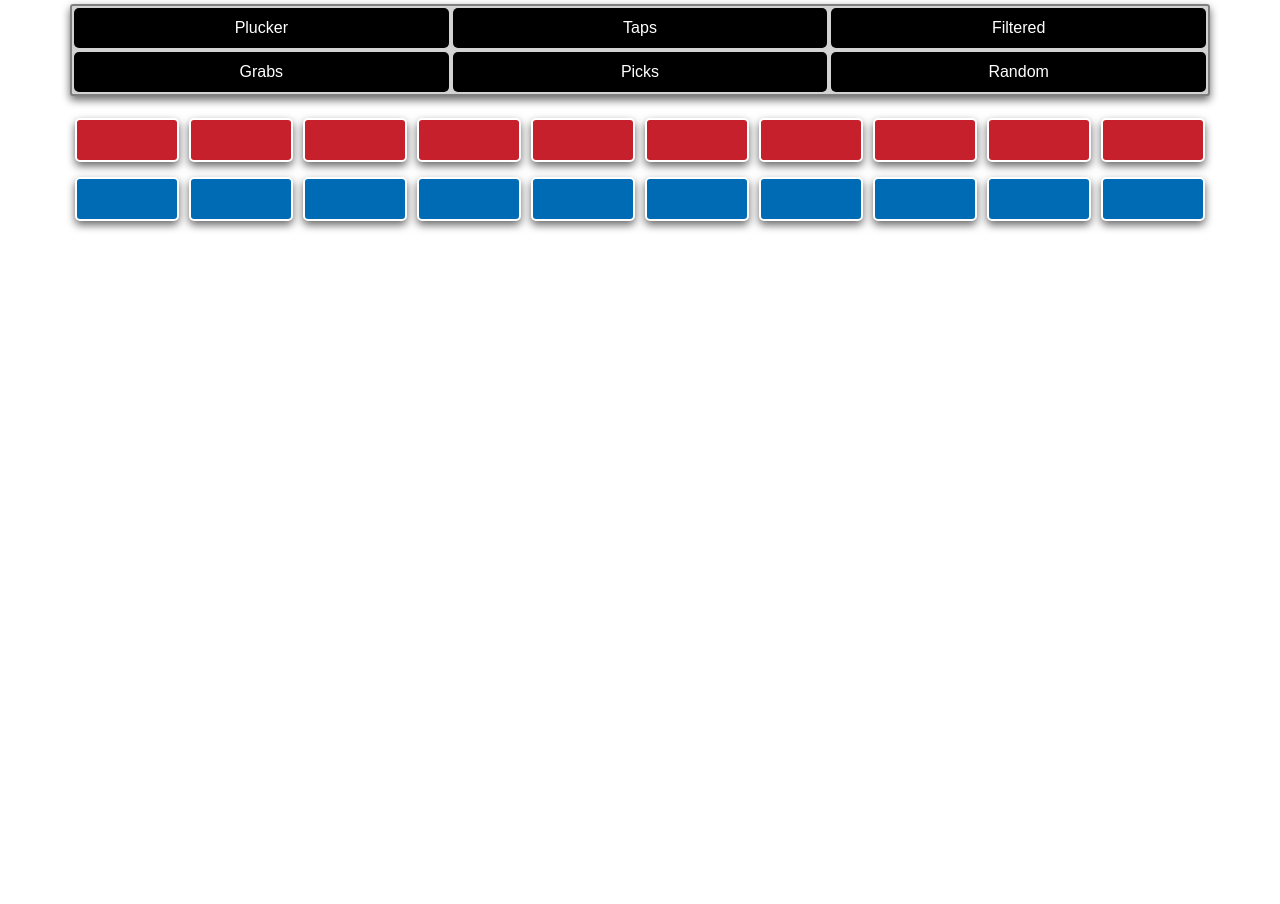
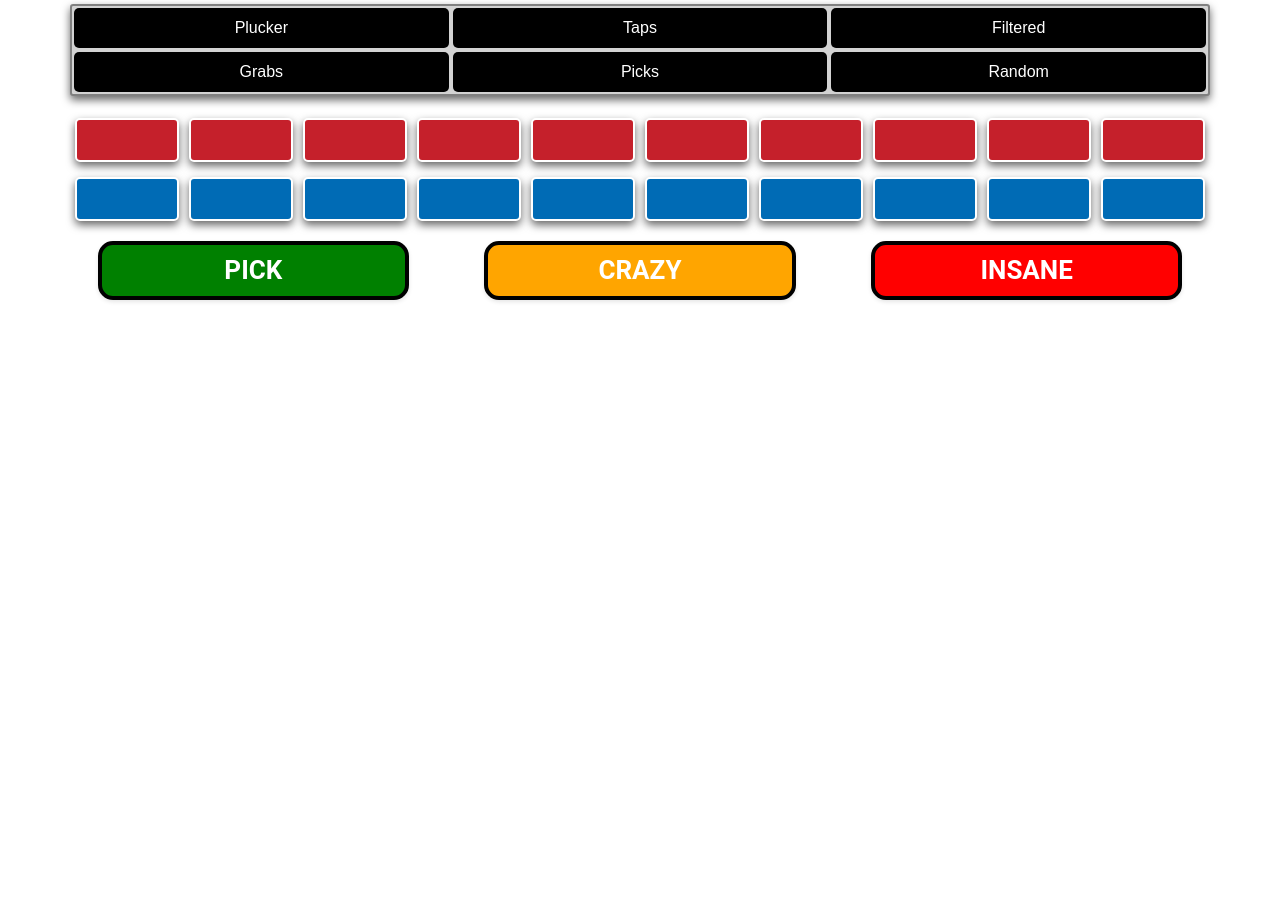
Before and after one commit to comfybear71/kenoBuddy, a Flask app: page / in a window 1280 px wide. Shown: the part 1228-2132 px from the top of the page. Run offline with Flask 3, Linux system fonts and the light colour scheme; data that the repository does not hold is empty; some libraries are stand-ins or nearby versions.

Commit message:
fixed up css for craziy numbers

```diff
--- a/static/css/main.css
+++ b/static/css/main.css
@@ -49,6 +49,20 @@ body {
 
 .crazies {
     grid-column: span 1 / 3;
+}
+
+.crazies {
+    display: grid;
+    grid-template-columns: repeat(3, minmax(150px, 1fr)); /* Adjust 150px as needed */
+    gap: 20px;
+    justify-items: stretch;
+}
+
+.category-column {
+    display: flex;
+    flex-direction: column;
+    align-items: center; /* Center the items in the column */
+    /* Remove min-width if you're setting it in grid-template-columns */
 }
 
 @media only screen and (min-width: 1025px) {
@@ -216,7 +230,7 @@ body {
     }
 
     .top-text {
-        font-size: 31px;
+        font-size: 24px;
         color: white;
         font-weight: bold;
         margin: -5px;
@@ -417,80 +431,37 @@ body {
         border: 2px solid white;
         box-shadow: 0px 4px 8px rgba(0, 0, 0, 0.6);
     }
-    .pick-row,
-    .crazy-row,
-    .insane-row,
-    .hat-trick-row {
-        display: flex;
-        flex-wrap: nowrap;
-        gap: 10px;
-    }
-    .hat-trick-item {
-        flex: 1;
-        display: flex;
-        flex-direction: column;
-        align-items: center;
-        font-size: 18px;
-        color: lightgrey;
-        font-weight: bold;
-        justify-content: center;
-        padding: 0px;
-        border-radius: 15px;
-        border: 4px solid black;
-        margin-bottom: 10px;
-        height: 60px;
-        width: 80px;
-    }
-    .pick-item {
-        flex: 1;
+    .pick-item,
+    .crazy-item,
+    .insane-item {
         display: flex;
         flex-direction: column;
         align-items: center;
         font-size: 26px;
         color: white;
         font-weight: bold;
-        border: 2px solid white;
         justify-content: center;
         padding: 5px;
-        background-color: green;
         border-radius: 15px;
         box-shadow: 0 2px 4px rgba(0, 0, 0, 0.1);
         border: 4px solid black;
         margin-bottom: 10px;
+        width: 80%; /* Adjust this percentage as needed */
+        margin: 0 auto;
+        margin-bottom: 20px;
     }
+
+    .pick-item {
+        background-color: green;
+    }
+
     .crazy-item {
-        flex: 1;
-        display: flex;
-        flex-direction: column;
-        align-items: center;
-        font-size: 26px;
-        color: white;
-        font-weight: bold;
-        border: 2px solid white;
-        justify-content: center;
-        padding: 5px;
-        background-color: red;
-        border-radius: 15px;
-        box-shadow: 0 2px 4px rgba(0, 0, 0, 0.1);
-        border: 4px solid black;
-        margin-bottom: 10px;
+        background-color: orange;
     }
     .insane-item {
-        flex: 1;
-        display: flex;
-        flex-direction: column;
-        align-items: center;
-        font-size: 26px;
-        color: white;
-        font-weight: bold;
-        border: 2px solid white;
-        justify-content: center;
-        padding: 5px;
-        background-color: orange;
-        border-radius: 15px;
-        box-shadow: 0 2px 4px rgba(0, 0, 0, 0.1);
-        border: 4px solid black;
+        background-color: red;
     }
+
     .default-message {
         background-color: black;
     }
--- a/static/js/script.js
+++ b/static/js/script.js
@@ -7,6 +7,15 @@ let globalGameNumber = [];
 let globalCurrentGameNumber = [];
 let globalNumbers_array = []
 
+
+
+addChangeListener('jurisdiction', onJurisdictionChange);
+addChangeListener('numOfGames', onNumOfGamesChange);
+var chances= document.getElementById("chances");
+var clear = document.getElementById("clear");
+var draw = document.getElementById("draw");
+var previous = document.getElementById("previous");
+var plucker = document.getElementById("plucker");
 
 
 function addChangeListener(elementId, callback) {
@@ -22,9 +31,6 @@ const appState = {
         return document.getElementById('numOfGames').value;
     }
 };
-
-addChangeListener('jurisdiction', onJurisdictionChange);
-addChangeListener('numOfGames', onNumOfGamesChange);
 
 function fetchDataAndUpdateDOM() {
     if (isFetching) return;
@@ -99,7 +105,6 @@ function fetchDataAndUpdateDOM() {
         });
 }
 
-///////////////////////////////////////////////////////////
 function onJurisdictionChange() {
     console.log('Jurisdiction changed to: ', document.getElementById('jurisdiction').value);
     const selectedJurisdiction = this.value;
@@ -329,8 +334,6 @@ function revertStyles() {
     }
 }
 
-
-
 function hotNumber(hotNumbers){
 
     if (Array.isArray(hotNumbers)) {
@@ -362,12 +365,6 @@ function coldNumber(coldNumbers){
     }
 }
 
-var chances= document.getElementById("chances");
-var clear = document.getElementById("clear");
-var draw = document.getElementById("draw");
-var previous = document.getElementById("previous");
-var plucker = document.getElementById("plucker");
-
 clear.addEventListener("click", function() {
     currentIndex = 0;
     revertStyles();
@@ -384,18 +381,24 @@ draw.addEventListener("click", function() {
     runMain(globalCurrentDraw, currentIndex, globalCurrentDraw.length);
 });
 
-chances.addEventListener("click", function() {
+const twoButtons = ['chances', 'random'];
+twoButtons.forEach(buttonId => {
+    document.getElementById(buttonId).addEventListener('click', handleTwoButtonClick);
+});
+
+function handleTwoButtonClick(event){
+    const buttonName = event.target.id;
+
+    if (buttonName === 'random' || buttonName === 'chances') {
         currentIndex = 0;
         revertStyles();
-
-    let message1 = 'Take your Chance';
+        let message1 = 'Random/Chances Draw';
         caption.innerHTML = message1
         caption1.innerHTML = message1
         const randomNumbers = generateUniqueRandomNumbers(20, 80);
         runMain(randomNumbers, 0, randomNumbers.length);
-
-
-});
+    }
+}
 
 function generateUniqueRandomNumbers(count, max) {
     const numbers = new Set();
@@ -405,7 +408,6 @@ function generateUniqueRandomNumbers(count, max) {
     }
     return [...numbers];
 }
-
 
 previous.addEventListener("click", function() {
 
@@ -443,16 +445,13 @@ previous.addEventListener("click", function() {
 });
 
 
-
-
-
 const buttons = ['taps', 'plucker', 'grabs', 'picks', 'filtered'];
 buttons.forEach(buttonId => {
     document.getElementById(buttonId).addEventListener('click', handleButtonClick);
 });
 
 function handleButtonClick(event) {
-    const buttonName = event.target.id; // This gets the id of the clicked button, which you've set to the name
+    const buttonName = event.target.id;
 
     const requestBody = {
         jurisdiction: appState.jurisdiction,
@@ -517,172 +516,82 @@ function handleButtonClick(event) {
 
 
 
-
-
-
-
-
-
-
-
-
-
-
-
-
-
-
-
-
-
-
-
 function crazy_numbers(current_game_number, indices, numbers_array) {
-
-    crazy_number_dict = {}
+    let crazy_number_dict = {};
 
     for (let i = 0; i < numbers_array.length; i++) {
+        let idx = indices[i][0];
+        let conditionMet = (idx > 10) || (idx === 'm');
 
-        let idx = indices[i][0];
-
-        if (idx > 10 && idx <= 20) {
+        if (conditionMet) {
+            let indexValue = idx === 'm' ? document.getElementById('numOfGames').value : idx;
             crazy_number_dict[i + 1] = {
                 'number': numbers_array[i],
                 'game_number': current_game_number,
-                'index': idx
-            };
-        } else if (idx > 20 && idx <= 25) {
-            crazy_number_dict[i + 1] = {
-                'number': numbers_array[i],
-                'game_number': current_game_number,
-                'index': idx
-            };
-        } else if (idx > 25 && idx <= 30) {
-            crazy_number_dict[i + 1] = {
-                'number': numbers_array[i],
-                'game_number': current_game_number,
-                'index': idx
-            };
-        } else if (idx > 30) {
-            crazy_number_dict[i + 1] = {
-                'number': numbers_array[i],
-                'game_number': current_game_number,
-                'index': idx
-            };
-        } else if (indices[i][0] === 'm') {
-            crazy_number_dict[i + 1] = {
-                'number': numbers_array[i],
-                'game_number': current_game_number,
-                'index': document.getElementById('numOfGames').value
+                'index': indexValue
             };
         }
     }
     createCrazyNumberDivs(crazy_number_dict);
 }
 
-// Base function to create items for each category (PICK, CRAZY, INSANE)
-function createPickItem(number, index) {
+function createItem(number, index, type) {
     const item = document.createElement('div');
-    item.className = 'pick-item';
+    item.className = `${type}-item`;
 
-    // Top text for the number
     const topText = document.createElement('div');
     topText.className = 'top-text';
     topText.textContent = number;
     item.appendChild(topText);
 
-    // Bottom text for the index
     const bottomText = document.createElement('div');
     bottomText.className = 'bottom-text';
-    bottomText.textContent = index + ' ago';
+    bottomText.textContent =  + index + ' games ago';
     item.appendChild(bottomText);
 
     return item;
 }
 
-function createCrazyItem(number, index) {
-    const item = document.createElement('div');
-    item.className = 'crazy-item';
+function createCrazyNumberDivs(crazyNumberDict) {
+    const pickColumn = document.getElementById('pickColumn') || createCategoryColumn('pick');
+    const crazyColumn = document.getElementById('crazyColumn') || createCategoryColumn('crazy');
+    const insaneColumn = document.getElementById('insaneColumn') || createCategoryColumn('insane');
 
-    // Top text for the number
-    const topText = document.createElement('div');
-    topText.className = 'top-text';
-    topText.textContent = number;
-    item.appendChild(topText);
+    // Clear the container to ensure we're not duplicating elements
+    pickColumn.innerHTML = '';
+    crazyColumn.innerHTML = '';
+    insaneColumn.innerHTML = '';
 
-    // Bottom text for the index
-    const bottomText = document.createElement('div');
-    bottomText.className = 'bottom-text';
-    bottomText.textContent = index + ' ago';
-    item.appendChild(bottomText);
+    // Append labels
+    pickColumn.appendChild(createPickMessage('PICK'));
+    crazyColumn.appendChild(createCrazyMessage('CRAZY'));
+    insaneColumn.appendChild(createInsaneMessage('INSANE'));
 
-    return item;
+    // Populate columns based on the crazy number dictionary data
+    for (const [key, value] of Object.entries(crazyNumberDict)) {
+        let type;
+        if (value.index >= 10 && value.index < 15) {
+            type = 'pick';
+        } else if (value.index >= 15 && value.index < 20) {
+            type = 'crazy';
+        } else if (value.index >= 20) {
+            type = 'insane';
         }
 
-function createInsaneItem(number, index) {
-    const item = document.createElement('div');
-    item.className = 'insane-item';
-
-    // Top text for the number
-    const topText = document.createElement('div');
-    topText.className = 'top-text';
-    topText.textContent = number;
-    item.appendChild(topText);
-
-    // Bottom text for the index
-    const bottomText = document.createElement('div');
-    bottomText.className = 'bottom-text';
-    bottomText.textContent = index + ' ago';
-    item.appendChild(bottomText);
-
-    return item;
+        if (type) {
+            const item = createItem(value.number, value.index, type);
+            if (type === 'pick') pickColumn.appendChild(item);
+            else if (type === 'crazy') crazyColumn.appendChild(item);
+            else if (type === 'insane') insaneColumn.appendChild(item);
         }
-
-// Function to dynamically create the crazy numbers display
-function createCrazyNumberDivs(crazyNumberDict) {
-    const itemCraziesContainer = document.getElementById('dynamicContent');
-    // Clear the container to ensure we're not duplicating elements
-    itemCraziesContainer.innerHTML = '';
-
-    // Create rows for PICK, CRAZY, and INSANE categories
-    const pickRow = document.createElement('div');
-    pickRow.className = 'pick-row';
-    const crazyRow = document.createElement('div');
-    crazyRow.className = 'crazy-row';
-    const insaneRow = document.createElement('div');
-    insaneRow.className = 'insane-row';
-
-    // Flags to track if any item was added to a category
-    let hasPick = false, hasCrazy = false, hasInsane = false;
-
-    // Populate rows based on the crazy number dictionary data
-    for (const [key, value] of Object.entries(crazyNumberDict)) {
-
-
-        if (value.index >= 10 && value.index < 15) {
-            const item = createPickItem(value.number, value.index);
-            pickRow.appendChild(item);
-            hasPick = true;
-        } else if (value.index >= 15 && value.index < 20) {
-            const item = createCrazyItem(value.number, value.index);
-            crazyRow.appendChild(item);
-            hasCrazy = true;
-        } else if (value.index >= 20) {
-            const item = createInsaneItem(value.number, value.index);
-            insaneRow.appendChild(item);
-            hasInsane = true;
     }
 }
 
-    // Append default message if a row is empty
-    if (!hasPick || hasPick) pickRow.prepend(createPickMessage('PICK'));
-    if (!hasCrazy || hasCrazy) crazyRow.prepend(createCrazyMessage('CRAZY'));
-    if (!hasInsane || hasInsane) insaneRow.prepend(createInsaneMessage('INSANE'));
-
-    // Append rows to the container
-    itemCraziesContainer.appendChild(pickRow);
-    itemCraziesContainer.appendChild(crazyRow);
-    itemCraziesContainer.appendChild(insaneRow);
+function createCategoryColumn(type) {
+    const column = document.createElement('div');
+    column.id = `${type}Column`;
+    column.className = 'category-column';
+    return column;
 }
 
 // Helper function to create a default message item
@@ -709,6 +618,25 @@ function createInsaneMessage(message) {
     return defaultMessage;
 }
 
+function appendItemsToColumn() {
+    // Obtain references to each column
+    const pickColumn = document.getElementById('pickColumn');
+    const crazyColumn = document.getElementById('crazyColumn');
+    const insaneColumn = document.getElementById('insaneColumn');
+
+    // Append items to the correct column
+    pickColumn.appendChild(createPickMessage('PICK')); // Assuming this creates a header or label
+
+    crazyColumn.appendChild(createCrazyMessage('CRAZY')); // Assuming this creates a header or label
+
+    insaneColumn.appendChild(createInsaneMessage('INSANE')); // Assuming this creates a header or label
+
+}
+
+// Call the function to append items
+appendItemsToColumn();
+
+
 document.addEventListener('DOMContentLoaded', () => {
     // Restore the selected options from localStorage
     const savedJurisdiction = localStorage.getItem('selectedJurisdiction');
--- a/templates/index.html
+++ b/templates/index.html
@@ -214,7 +214,15 @@
             </div>
             <!-- CRAZY NUMBERS -->
             <div class="crazies">
-                <div id="dynamicContent"></div>
+                <div id="pickColumn" class="category-column">
+                    <!-- Pick items will go here -->
+                </div>
+                <div id="crazyColumn" class="category-column">
+                    <!-- Crazy items will go here -->
+                </div>
+                <div id="insaneColumn" class="category-column">
+                    <!-- Insane items will go here -->
+                </div>
             </div>
         </div>
         <!-- MESSAGE OVERLAY-->
```
Also changed, not shown: static/css/portrait.css (+14 -81 lines). Lines whose indentation alone changed are shown as unchanged.
